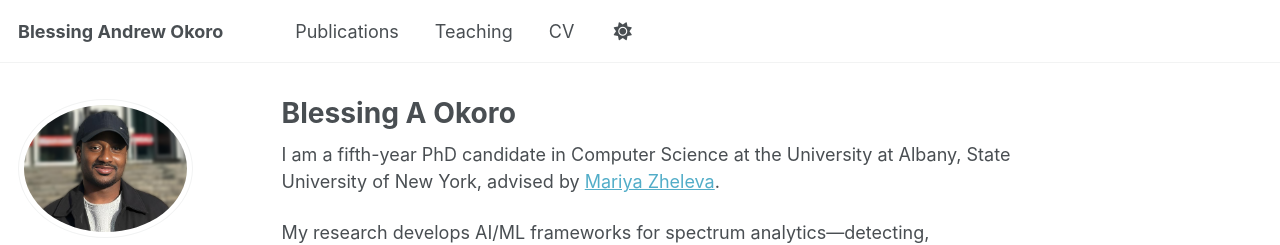
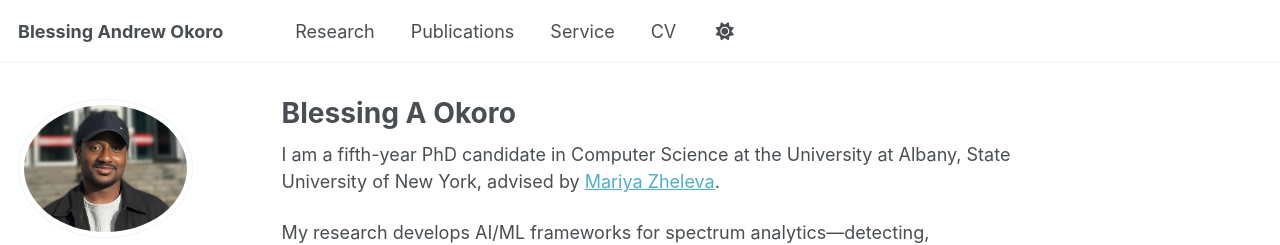
Before and after one commit to okoroandrew/okoroandrew.github.io, a Jekyll site: the page built from _pages/about.md, in a window 1280 px wide. Shown: the top 245 px of the page. Built offline with Jekyll 4.4.1, drawn with Linux system fonts in a browser that asks for light colours; a script that is not in the unit is left out; part of the change alters nothing that is shown.

Commit message:
Update navigation.yml

```diff
--- a/_data/navigation.yml
+++ b/_data/navigation.yml
@@ -8,14 +8,18 @@
 #      Markdown formatted page while the second is generated using JSON.
 
 main:
+
+  - title: "Research"
+    url: /research/
+
   - title: "Publications"
     url: /publications/
 
-  # - title: "Talks"
-  #   url: /talks/
+  - title: "Service"
+    url: /talks/
 
-  - title: "Teaching"
-    url: /teaching/
+  - title: "CV"
+    url: /files/Blessing_resume_eb_mariya.pdf
 
   # - title: "Portfolio"
   #   url: /portfolio/
@@ -23,9 +27,6 @@ main:
   # - title: "Blog Posts"
   #   url: /year-archive/
 
-  - title: "CV"
-    url: /files/Chimaobi_Samuel_Okite_Resume.pdf
-
   # - title: "CV"
   #   url: /cv-json/
 
```
